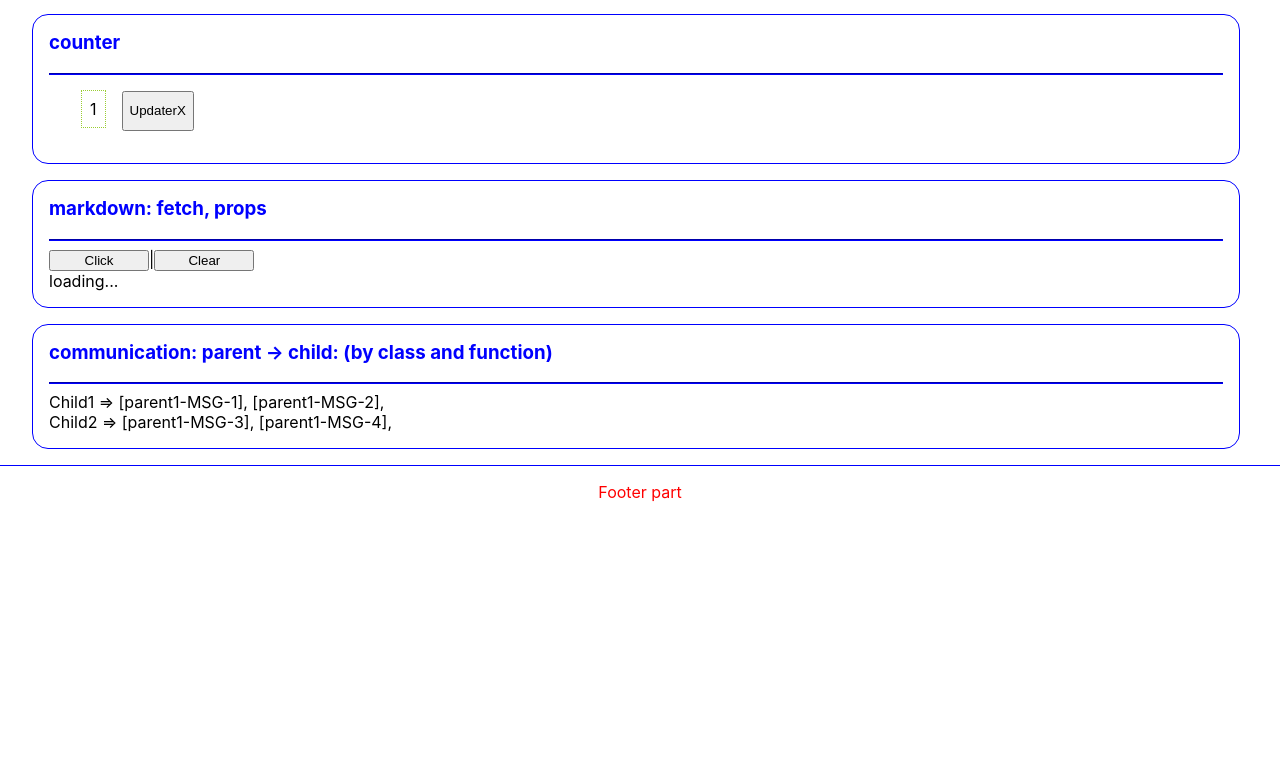
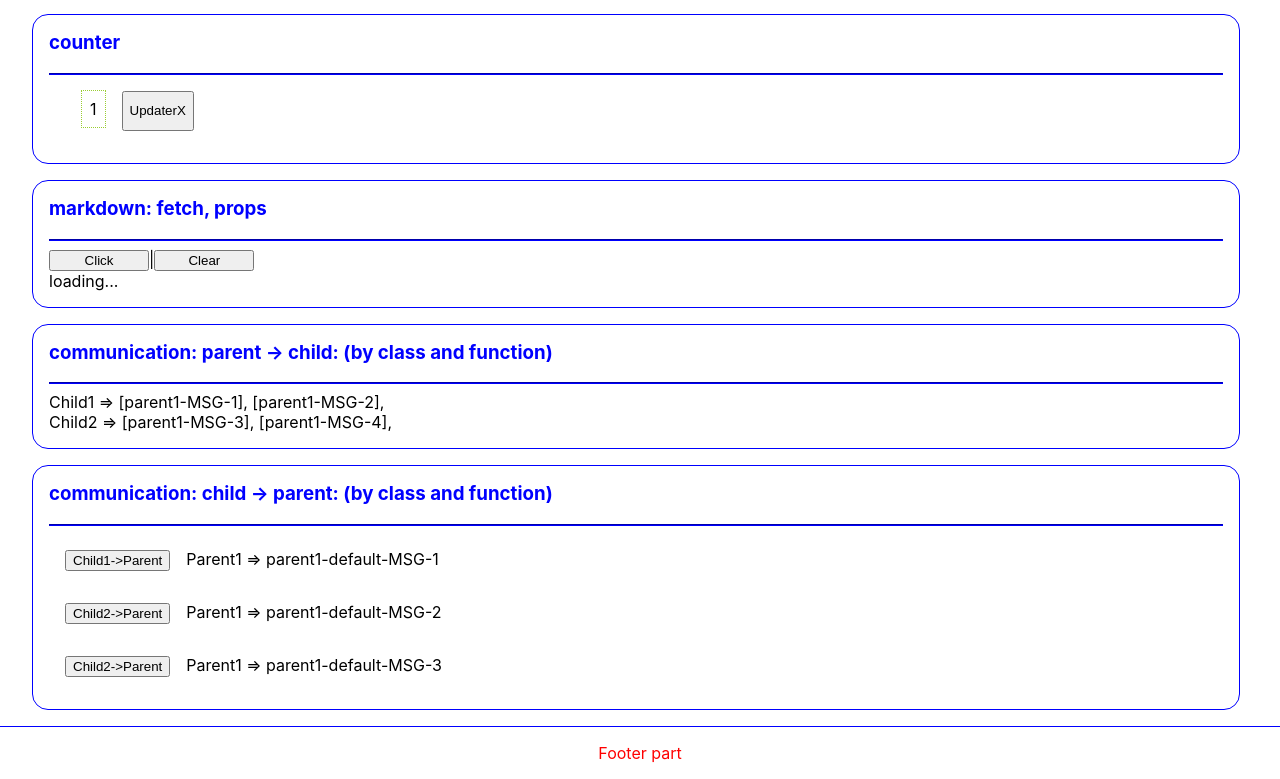
Before and after one commit to coding-camps/react-demos, a React (Create React App) app: page /app1 in a window 1280 px wide. Shown: the part 786-1565 px from the top of the page. Before the commit the page ends 1304 px from the top, so only its background shows below. Built offline with nearby package versions, Linux system fonts and the light colour scheme.

Commit message:
feat: component communication: child -> parent, implements by class and function

```diff
--- /dev/null
+++ b/src/comps/app1/comm2CP.jsx
@@ -0,0 +1,85 @@
+import {Component} from "react";
+
+class Comm2Child1Clz extends Component {
+    // constructor(props) {
+    //     super(props);
+    //     this.state = {
+    //         childMsg1: "child-MSG-1",
+    //     }
+    // }
+
+    handleClick() {
+        // this.props.sendMsgToParant(this.state.childMsg1);
+        this.props.sendMsgToParant("child1-MSG-1");
+    }
+
+    render() {
+        return (
+            <button style={{margin: "1rem"}} onClick={this.handleClick.bind(this)}>
+                Child1->Parent
+            </button>
+        );
+    }
+}
+
+function Comm2Child2Fun(props) {
+
+    const handleClick = (e) => {
+        props.sendMsgToParent("child2-MSG-1");
+    }
+
+    return (
+        <button style={{margin: "1rem"}} onClick={handleClick}>
+            Child2->Parent
+        </button>
+    );
+
+}
+
+class Comm2Parent1FClz extends Component {
+    constructor(props) {
+        super(props);
+        this.state = {
+            parantMsg1: "parent1-default-MSG-1",
+            parentMsg2: "parent1-default-MSG-2",
+            parentMsg3: "parent1-default-MSG-3",
+        }
+    }
+
+    getChildMsg1 = (childMsg) => {
+        this.setState({parantMsg1: childMsg,});
+    }
+
+    getChildMsg2 = (childMsg) => {
+        this.setState({parentMsg2: childMsg});
+    }
+
+    getChildMsg3 = (childMsg) => {
+        this.setState({parentMsg3: childMsg,});
+    }
+
+    render() {
+        return (
+            <div>
+                <div>
+                    <Comm2Child1Clz sendMsgToParant={this.getChildMsg1}/>
+                    Parent1 => {this.state.parantMsg1}
+                </div>
+                <div>
+                    <Comm2Child2Fun sendMsgToParent={this.getChildMsg2}/>
+                    Parent1 => {this.state.parentMsg2}
+                </div>
+                <div>
+                    <Comm2Child2Fun sendMsgToParent={this.getChildMsg3}/>
+                    Parent1 => {this.state.parentMsg3}
+                </div>
+            </div>
+        );
+    }
+}
+
+export default class Comm2CP extends Component {
+    render() {
+        return (<Comm2Parent1FClz/>);
+    }
+}
--- a/src/pages/App1.jsx
+++ b/src/pages/App1.jsx
@@ -7,6 +7,7 @@ import Clock from "../comps/app1/clock";
 import Numcounter from "../comps/app1/numcounter";
 import Markbtn from "../comps/app1/markbtn";
 import Comm1PC from "../comps/app1/comm1PC";
+import Comm2CP from "../comps/app1/comm2CP";
 
 function App1() {
     return (
@@ -38,6 +39,10 @@ function App1() {
             <Testblock blockName={"communication: parent -> child: (by class and function)"}>
                 <Comm1PC/>
             </Testblock>
+
+            <Testblock blockName={"communication: child -> parent: (by class and function)"}>
+                <Comm2CP/>
+            </Testblock>
         </PageLayout>
     );
 }
```
